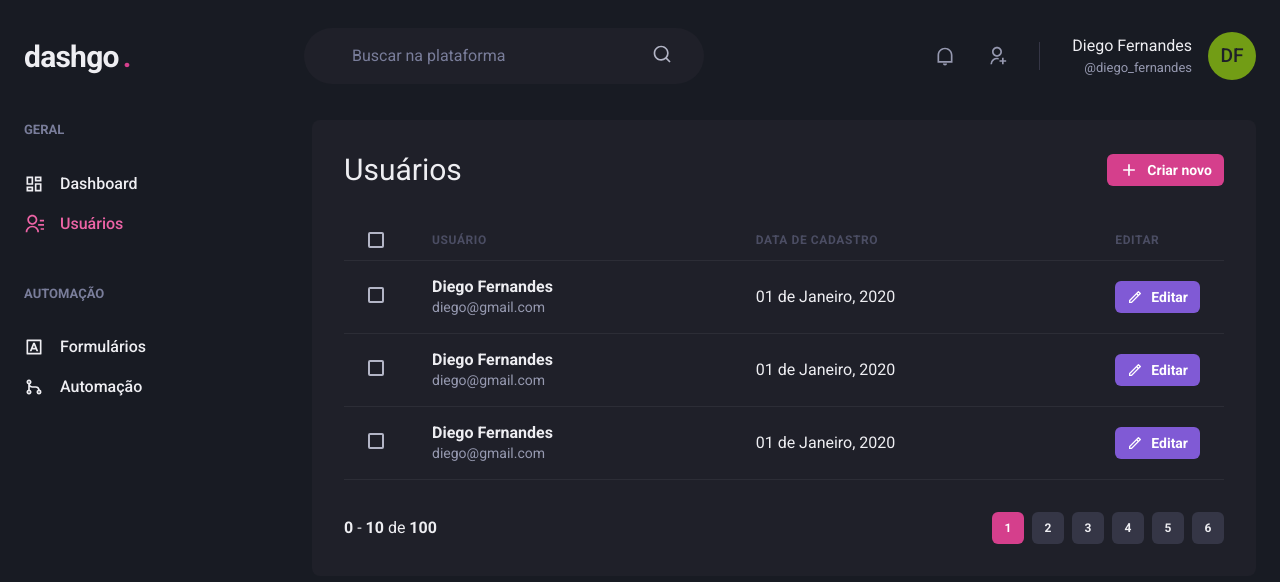
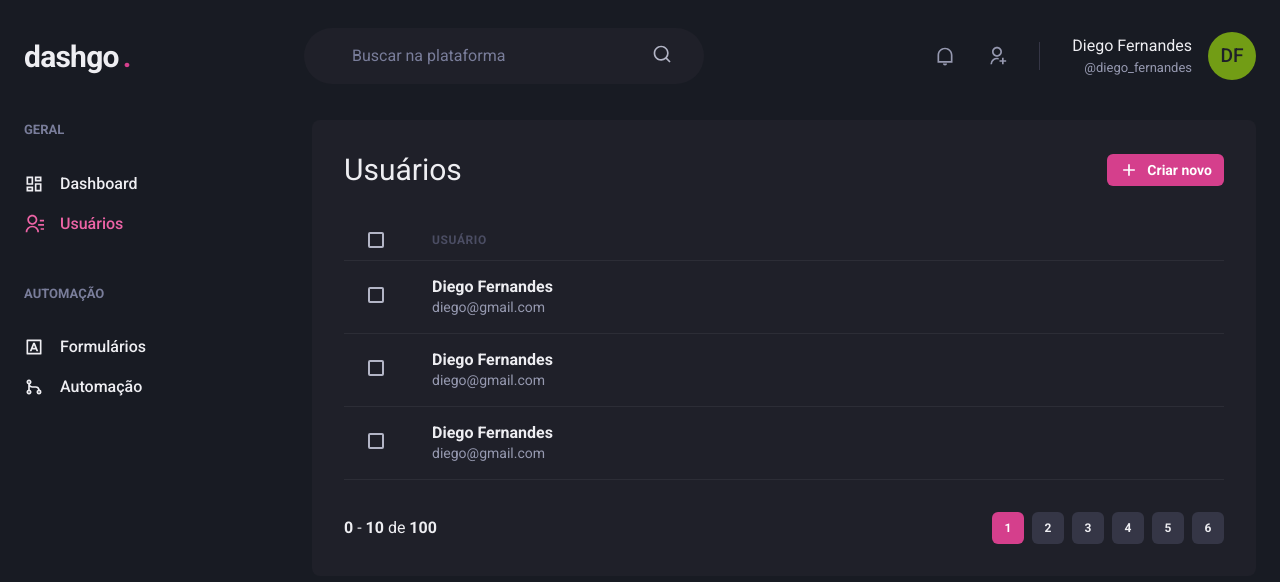
Before and after one commit to natn4y/dashGo, a Next.js app: page /users in a window 1280 px wide. Shown: the top 582 px of the page. Built offline with nearby package versions, Linux system fonts and the light colour scheme.

Commit message:
❗️ Fix: Prevenção de erros no console do browser relacionados ao componente Table

```diff
--- a/src/pages/users/index.tsx
+++ b/src/pages/users/index.tsx
@@ -1,5 +1,6 @@
 import { Box, Button, Checkbox, Flex, Heading, Icon, Table, Tbody, Td, Th, Thead, Tr, Text, useBreakpointValue } from "@chakra-ui/react";
 import Link from "next/link";
+import { useEffect, useState } from "react";
 import { RiAddLine, RiPencilLine } from "react-icons/ri";
 import { Header } from "../../components/Header";
 import { Pagination } from "../../components/Pagination";
@@ -10,6 +11,16 @@ export default function UserList() {
     base: false,
     lg: true
   })
+
+  const [showTableContent, setShowTableContent] = useState(false);
+
+  useEffect(() => {
+    if (showTableContent) {
+      setShowTableContent(true);
+    } else {
+      setShowTableContent(false);
+    }
+  }, [showTableContent]);
 
   return (
     <Box>
@@ -47,8 +58,8 @@ export default function UserList() {
                   <Checkbox colorScheme="pink" />
                 </Th>
                 <Th>Usuário</Th>
-                { isWideVersion && <Th>Data de cadastro</Th> }
-                { isWideVersion && <Th w="8">Editar</Th> }
+                { showTableContent && <Th>Data de cadastro</Th> }
+                { showTableContent && <Th w="8">Editar</Th> }
               </Tr>
             </Thead>
             <Tbody>
@@ -66,8 +77,8 @@ export default function UserList() {
                     </Text>
                   </Box>
                 </Td>
-                {isWideVersion && <Td>01 de Janeiro, 2020</Td>}
-                {isWideVersion && <Td>
+                {showTableContent && <Td>01 de Janeiro, 2020</Td>}
+                {showTableContent && <Td>
                   <Button
                     as="a"
                     size="sm"
@@ -94,8 +105,8 @@ export default function UserList() {
                     </Text>
                   </Box>
                 </Td>
-                {isWideVersion && <Td>01 de Janeiro, 2020</Td>}
-                {isWideVersion && <Td>
+                {showTableContent && <Td>01 de Janeiro, 2020</Td>}
+                {showTableContent && <Td>
                   <Button
                     as="a"
                     size="sm"
@@ -122,8 +133,8 @@ export default function UserList() {
                     </Text>
                   </Box>
                 </Td>
-                {isWideVersion && <Td>01 de Janeiro, 2020</Td>}
-                {isWideVersion && <Td>
+                {showTableContent && <Td>01 de Janeiro, 2020</Td>}
+                {showTableContent && <Td>
                   <Button
                     as="a"
                     size="sm"
```
